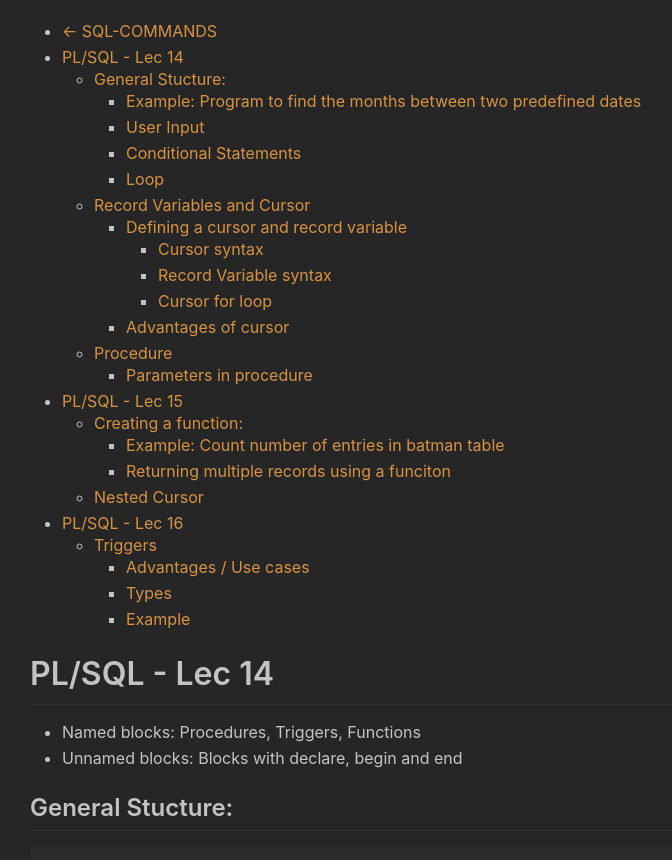
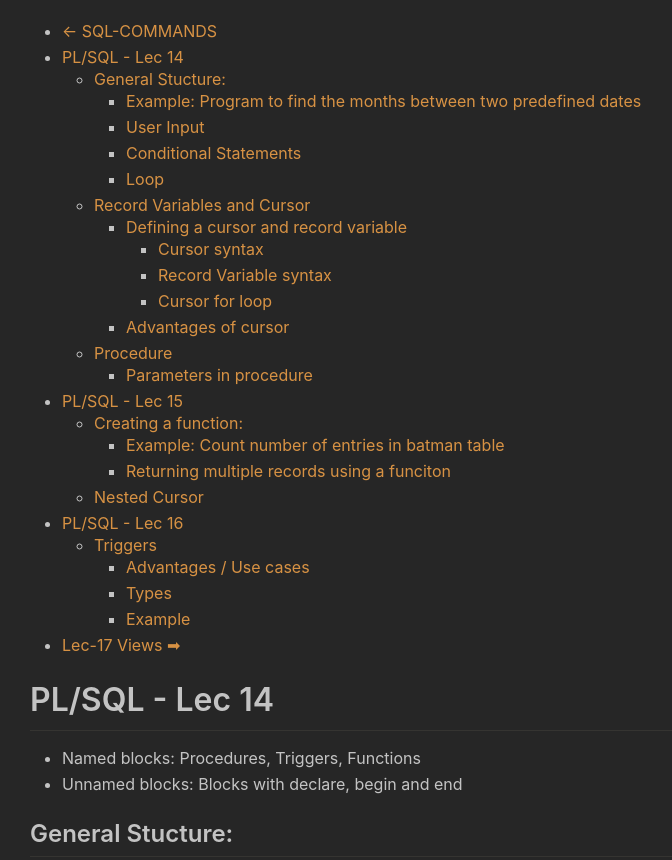
Before and after one commit to vinaykakkad/DBMS-Notes, a plain HTML site: page PL-SQL.html in a window 1280 px wide. Shown: the top 860 px of the page, without its empty margins (98-770 px from the left). Drawn offline with Linux system fonts and the light colour scheme.

Commit message:
Update PL-SQL.html

```diff
--- a/PL-SQL.html
+++ b/PL-SQL.html
@@ -685,6 +685,7 @@
 					</li>
 				</ul>
 			</li>
+			<li><a href="https://vinaykakkad.github.io/DBMS-Notes/Views">Lec-17 Views ➡ </a></li>
 		</ul>
 		<h1 id="plsql---lec-14">PL/SQL - Lec 14</h1>
 		<ul>
```
